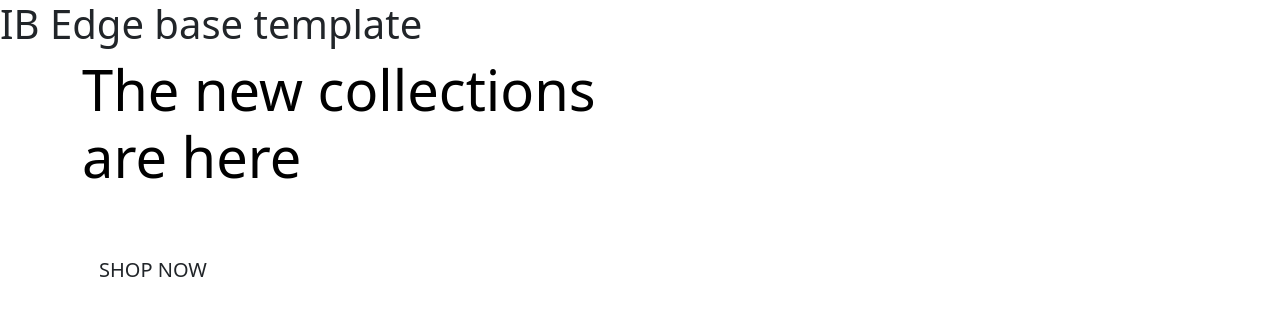
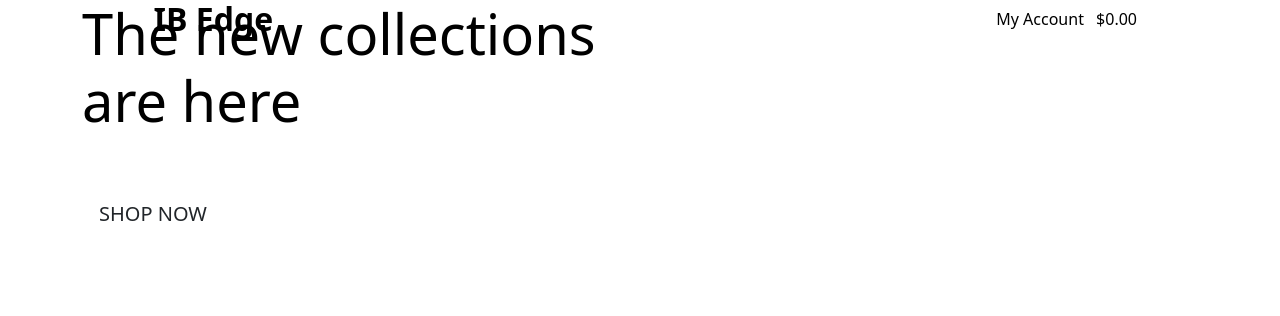
Before and after one commit to bmich22/ib-edge, a Django app: page / in a window 1280 px wide. Shown: the top 316 px of the page. Run offline with Django 5.2, Linux system fonts and the light colour scheme.

Commit message:
Added main page header

```diff
--- a/templates/base.html
+++ b/templates/base.html
@@ -35,11 +35,11 @@
       integrity="sha384-I7E8VVD/ismYTF4hNIPjVp/Zjvgyol6VFvRkX/vR+Vc4jQkC+hVqc2pM8ODewa9r"
       crossorigin="anonymous"
     ></script>
-    <script
+    <script>
       src="https://cdn.jsdelivr.net/npm/bootstrap@5.3.6/dist/js/bootstrap.min.js"
       integrity="sha384-RuyvpeZCxMJCqVUGFI0Do1mQrods/hhxYlcVfGPOfQtPJh0JCw12tUAZ/Mv10S7D"
       crossorigin="anonymous"
-    ></script>
+    </script>
     {% endblock %}
 
     {% block extra_js %}
@@ -48,8 +48,70 @@
     <title>IB Edge Tutoring for IB Diploma Students{% block extra_title %}{% endblock %}</title>
   </head>
   <body>
-    <header class="container-fluid fixed-top"></header>
-    <h1>IB Edge base template</h1>
+    <header class="container-fluid fixed-top">
+      <div class="row">
+        <div class="col-12 col-lg-4 my-auto py-1 py-lg-0 text-center text-lg-left">
+          <a href="{% url 'home' %}" class="nav-link main-logo-link">
+            <h2 class="logo-font text-black my-0"><strong>IB Edge</strong></h2>
+          </a>
+        </div>
+        <div class="col-12 col-lg-4 my-auto py-1 py-lg-0">
+          <!-- <form method="GET" action="">
+            <div class="input-group w-100">
+              <input class="form-control border border-black rounded-0" type="text" name="q"
+                placeholder="Search our site">
+              <div class="input-group-append">
+                <button class="form-control btn btn-black border border-black rounded-0" type="submit">
+                  <span class="icon">
+                    <i class="fas fa-search"></i>
+                  </span>
+                </button>
+              </div>
+            </div>
+          </form> -->
+        </div>
+        <div class="col-12 col-lg-4 my-auto py-1 py-lg-0">
+          <ul class="list-inline list-unstyled text-center text-lg-right my-0">
+            <li class="list-inline-item dropdown">
+              <a class="text-black nav-link" href="#" id="user-options" data-toggle="dropdown" aria-haspopup="true"
+              aria-expanded="false">
+              <div class="text-center">
+                <div><i class="fas fa-user fa-lg"></i></div>
+                <p class="my-0">My Account</p>
+              </div>
+            </a>
+            <div class="dropdown-menu border-0" aria-labelledby="user-options">
+              {% if request.user.is_authenticated %}
+              {% if request.user.is_superuser %}
+              <a href="" class="dropdown-item">Product Management</a>
+              {% endif %}
+              <a href="" class="dropdown-item">My Profile</a>
+              <a href="{% url 'account_logout' %}" class="dropdown-item">Logout</a>
+              {% else %}
+              <a href="{% url 'account_signup' %}" class="dropdown-item">Register</a>
+              <a href="{% url 'account_login' %}" class="dropdown-item">Login</a>
+              {% endif %}
+            </div>
+            </li>
+            <li class="list-inline-item">
+              <a class="{% if grand_total %}text-info font-weight-bold{% else %}text-black{% endif %} nav-link" href="">
+                <div class="text-center">
+                  <div><i class="fas fa-shopping-bag fa-lg"></i></div>
+                  <p class="my-0">
+                    {% if grand_total %}
+                      ${{ grand_total|floatformat:2 }}
+                    {% else %}
+                      $0.00
+                    {% endif %}
+                  </p>
+                </div>
+              </a>
+            </li>
+          </ul>
+        </div>
+      </div>
+    </header>
+
 
     {% if messages %}
         <div class="message-container"></div>
```
